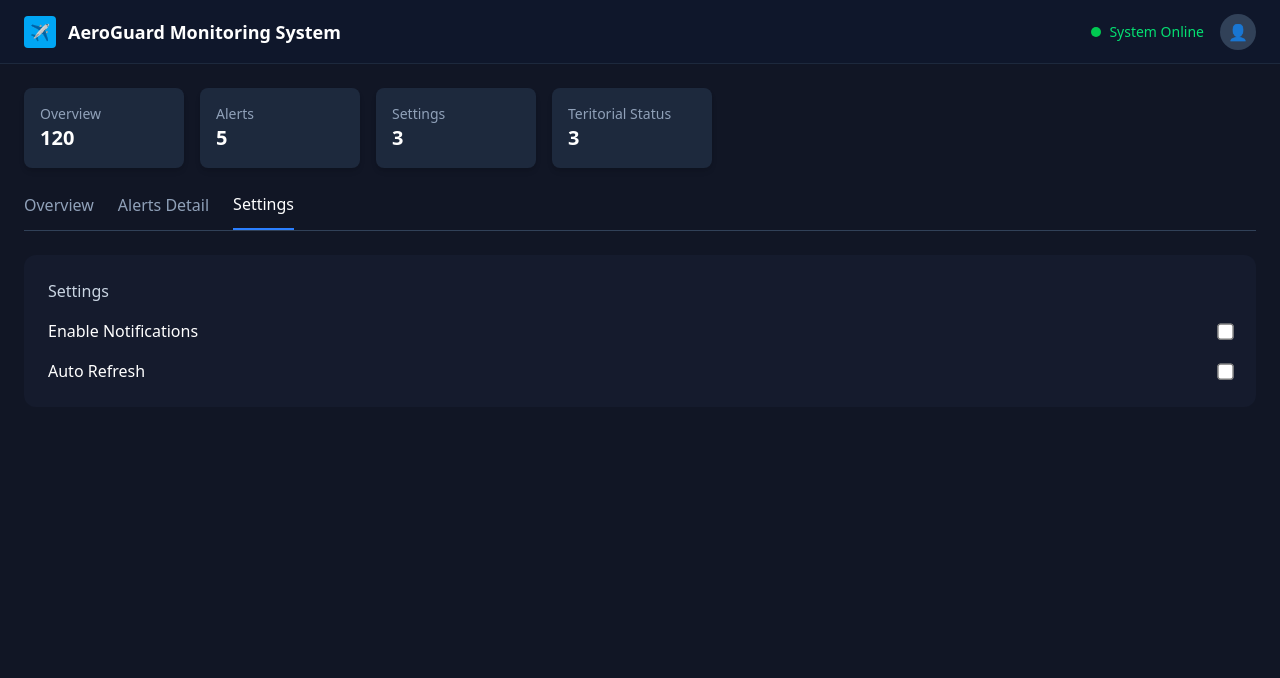
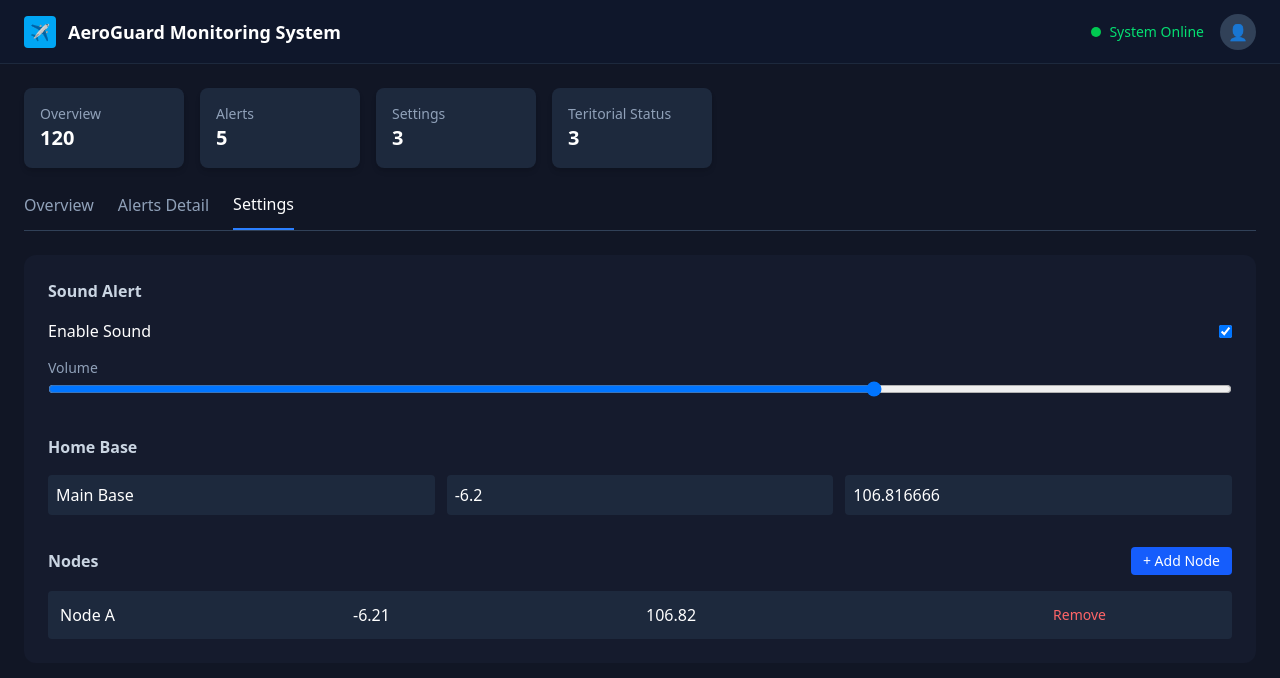
Before and after one commit to Mibraibot/lowcostdrone, a Next.js app: page / in a window 1280 px wide. Both pictures are taken after a click on the button "Settings". Shown: the top 678 px of the page. Built offline with nearby package versions, Linux system fonts and the light colour scheme.

Commit message:
Penambahan Map

```diff
--- a/app/page.tsx
+++ b/app/page.tsx
@@ -6,6 +6,8 @@ import DashboardNavbar from "@/components/sections/DashboardNavbar";
 import OverviewPanel from "@/components/sections/panels/OverviewPanel";
 import AlertsPanel from "@/components/sections/panels/AlertsPanel";
 import SettingsPanel from "@/components/sections/panels/SettingsPanel";
+import "leaflet/dist/leaflet.css";
+
 
 export default function Home() {
   const [activeTab, setActiveTab] = useState("overview");
--- /dev/null
+++ b/components/sections/panels/MapPanel.tsx
@@ -0,0 +1,12 @@
+import dynamic from "next/dynamic";
+
+const MapPanel = dynamic(() => import("./MapPanelClient"), {
+  ssr: false,
+  loading: () => (
+    <div className="h-full min-h-[420px] bg-slate-700 rounded-xl flex items-center justify-center text-slate-400">
+      Loading map...
+    </div>
+  ),
+});
+
+export default MapPanel;
--- /dev/null
+++ b/components/sections/panels/MapPanelClient.tsx
@@ -0,0 +1,95 @@
+"use client";
+
+import {
+  MapContainer,
+  TileLayer,
+  Marker,
+  Popup,
+  Circle,
+} from "react-leaflet";
+import L from "leaflet";
+import "leaflet/dist/leaflet.css";
+
+// ===============================
+// FIX DEFAULT LEAFLET ICON BUG
+// ===============================
+delete (L.Icon.Default.prototype as any)._getIconUrl;
+
+// ===============================
+// CUSTOM ICON
+// ===============================
+const homeBaseIcon = L.icon({
+  iconUrl: "/icons/home-base.svg",
+  iconSize: [36, 36],
+  iconAnchor: [18, 18],
+});
+
+// ===============================
+// COORDINATE
+// ===============================
+const center: [number, number] = [-6.2, 106.8166];
+
+export default function MapPanelClient() {
+  return (
+    <div className="relative h-full w-full rounded-xl overflow-hidden">
+
+      {/* Overlay Title */}
+      <div className="absolute top-3 left-3 z-[1000]
+        bg-black/60 backdrop-blur px-3 py-1 rounded
+        text-xs text-cyan-300 tracking-wider">
+        LIVE DRONE MONITORING
+      </div>
+
+      <MapContainer
+        center={center}
+        zoom={11}
+        scrollWheelZoom
+        className="
+          h-full w-full
+          rounded-xl
+          border border-cyan-500/20
+          shadow-[0_0_24px_rgba(0,229,255,0.12)]
+        "
+      >
+        {/* DARK MAP TILE */}
+        <TileLayer
+          url="https://{s}.basemaps.cartocdn.com/dark_all/{z}/{x}/{y}{r}.png"
+          attribution="&copy; CARTO"
+        />
+
+        {/* ===============================
+            DETECTION RADIUS
+        =============================== */}
+        <Circle
+          center={center}
+          radius={3000}
+          pathOptions={{
+            color: "#00e5ff",
+            fillColor: "#00e5ff",
+            fillOpacity: 0.12,
+            weight: 1,
+            dashArray: "6 6",
+          }}
+        />
+
+        {/* ===============================
+            HOME BASE MARKER
+        =============================== */}
+        <Marker position={center} icon={homeBaseIcon}>
+          <Popup>
+            <div className="text-sm text-slate-200">
+              <div className="font-semibold text-cyan-400 mb-1">
+                HOME BASE
+              </div>
+              <div>Lat: -6.2000</div>
+              <div>Lng: 106.8166</div>
+              <div className="text-xs text-green-400 mt-2">
+                ● STATUS: ACTIVE
+              </div>
+            </div>
+          </Popup>
+        </Marker>
+      </MapContainer>
+    </div>
+  );
+}
--- a/components/sections/panels/OverviewPanel.tsx
+++ b/components/sections/panels/OverviewPanel.tsx
@@ -1,18 +1,24 @@
+import MapPanel from "@/components/sections/panels/MapPanel";
+
 export default function OverviewPanel() {
   return (
     <div className="mt-6 grid grid-cols-3 gap-6">
+
       {/* MAP */}
-      <div className="col-span-2 bg-[#151b2d] rounded-xl p-4">
+      <div className="col-span-2 bg-[#151b2d] rounded-xl p-4 h-[700px]">
         <h3 className="mb-3 text-slate-300">Fleet Locations</h3>
-        <div className="h-64 bg-slate-700 rounded-lg flex items-center justify-center text-slate-400">
-          Map Placeholder
+
+        {/* wrapper WAJIB */}
+        <div className="h-[600px]">
+          <MapPanel />
         </div>
       </div>
 
       {/* ALERTS */}
-      <div className="bg-[#151b2d] rounded-xl p-4">
+      <div className="bg-[#151b2d] rounded-xl p-4 h-[480px]">
         <h3 className="mb-3 text-slate-300">Real-time Alerts</h3>
-        <ul className="space-y-3 text-sm">
+
+        <ul className="space-y-3 text-sm overflow-y-auto max-h-[420px]">
           <li className="p-3 bg-slate-800 rounded">
             🔴 Motor Failure Detected
           </li>
@@ -21,6 +27,7 @@ export default function OverviewPanel() {
           </li>
         </ul>
       </div>
+
     </div>
   );
 }
--- a/components/sections/panels/SettingsPanel.tsx
+++ b/components/sections/panels/SettingsPanel.tsx
@@ -1,19 +1,165 @@
+"use client";
+
+import { useState } from "react";
+
+type NodeConfig = {
+  id: string;
+  name: string;
+  lat: number;
+  lng: number;
+};
+
 export default function SettingsPanel() {
+  /* 🔊 SOUND */
+  const [soundEnabled, setSoundEnabled] = useState(true);
+  const [volume, setVolume] = useState(70);
+
+  /* 🏠 HOME BASE */
+  const [homeBase, setHomeBase] = useState({
+    name: "Main Base",
+    lat: -6.200000,
+    lng: 106.816666,
+  });
+
+  /* 📡 NODES */
+  const [nodes, setNodes] = useState<NodeConfig[]>([
+    { id: "1", name: "Node A", lat: -6.21, lng: 106.82 },
+  ]);
+
+  const addNode = () => {
+    setNodes([
+      ...nodes,
+      {
+        id: crypto.randomUUID(),
+        name: "",
+        lat: 0,
+        lng: 0,
+      },
+    ]);
+  };
+
   return (
-    <div className="mt-6 bg-[#151b2d] rounded-xl p-6">
-      <h3 className="mb-4 text-slate-300">Settings</h3>
+    <div className="mt-6 space-y-8 bg-[#151b2d] rounded-xl p-6">
 
-      <div className="space-y-4">
-        <div className="flex justify-between items-center">
-          <span>Enable Notifications</span>
-          <input type="checkbox" className="scale-125" />
+      {/* 🔊 SOUND SETTINGS */}
+      <section>
+        <h3 className="mb-4 text-slate-300 font-semibold">Sound Alert</h3>
+
+        <div className="flex justify-between items-center mb-3">
+          <span>Enable Sound</span>
+          <input
+            type="checkbox"
+            checked={soundEnabled}
+            onChange={(e) => setSoundEnabled(e.target.checked)}
+          />
         </div>
 
-        <div className="flex justify-between items-center">
-          <span>Auto Refresh</span>
-          <input type="checkbox" className="scale-125" />
+        <div className="space-y-2">
+          <label className="text-sm text-slate-400">Volume</label>
+          <input
+            type="range"
+            min={0}
+            max={100}
+            value={volume}
+            onChange={(e) => setVolume(Number(e.target.value))}
+            className="w-full"
+          />
         </div>
-      </div>
+      </section>
+
+      {/* 🏠 HOME BASE */}
+      <section>
+        <h3 className="mb-4 text-slate-300 font-semibold">Home Base</h3>
+
+        <div className="grid grid-cols-3 gap-3">
+          <input
+            className="bg-slate-800 p-2 rounded"
+            placeholder="Name"
+            value={homeBase.name}
+            onChange={(e) =>
+              setHomeBase({ ...homeBase, name: e.target.value })
+            }
+          />
+          <input
+            className="bg-slate-800 p-2 rounded"
+            placeholder="Latitude"
+            type="number"
+            value={homeBase.lat}
+            onChange={(e) =>
+              setHomeBase({ ...homeBase, lat: Number(e.target.value) })
+            }
+          />
+          <input
+            className="bg-slate-800 p-2 rounded"
+            placeholder="Longitude"
+            type="number"
+            value={homeBase.lng}
+            onChange={(e) =>
+              setHomeBase({ ...homeBase, lng: Number(e.target.value) })
+            }
+          />
+        </div>
+      </section>
+
+      {/* 📡 NODES */}
+      <section>
+        <div className="flex justify-between items-center mb-4">
+          <h3 className="text-slate-300 font-semibold">Nodes</h3>
+          <button
+            onClick={addNode}
+            className="px-3 py-1 text-sm bg-blue-600 rounded"
+          >
+            + Add Node
+          </button>
+        </div>
+
+        <div className="space-y-4">
+          {nodes.map((node, index) => (
+            <div
+              key={node.id}
+              className="grid grid-cols-4 gap-3 bg-slate-800 p-3 rounded"
+            >
+              <input
+                placeholder="Node Name"
+                value={node.name}
+                onChange={(e) => {
+                  const copy = [...nodes];
+                  copy[index].name = e.target.value;
+                  setNodes(copy);
+                }}
+              />
+              <input
+                placeholder="Lat"
+                type="number"
+                value={node.lat}
+                onChange={(e) => {
+                  const copy = [...nodes];
+                  copy[index].lat = Number(e.target.value);
+                  setNodes(copy);
+                }}
+              />
+              <input
+                placeholder="Lng"
+                type="number"
+                value={node.lng}
+                onChange={(e) => {
+                  const copy = [...nodes];
+                  copy[index].lng = Number(e.target.value);
+                  setNodes(copy);
+                }}
+              />
+              <button
+                onClick={() =>
+                  setNodes(nodes.filter((n) => n.id !== node.id))
+                }
+                className="text-red-400 text-sm"
+              >
+                Remove
+              </button>
+            </div>
+          ))}
+        </div>
+      </section>
     </div>
   );
 }
--- a/package.json
+++ b/package.json
@@ -9,12 +9,15 @@
     "lint": "eslint"
   },
   "dependencies": {
+    "leaflet": "^1.9.4",
     "next": "16.1.6",
     "react": "19.2.3",
-    "react-dom": "19.2.3"
+    "react-dom": "19.2.3",
+    "react-leaflet": "^5.0.0"
   },
   "devDependencies": {
     "@tailwindcss/postcss": "^4",
+    "@types/leaflet": "^1.9.21",
     "@types/node": "^20",
     "@types/react": "^19",
     "@types/react-dom": "^19",
```
Also changed, not shown: 1 other file (tests, documents, lock files or other folders).
